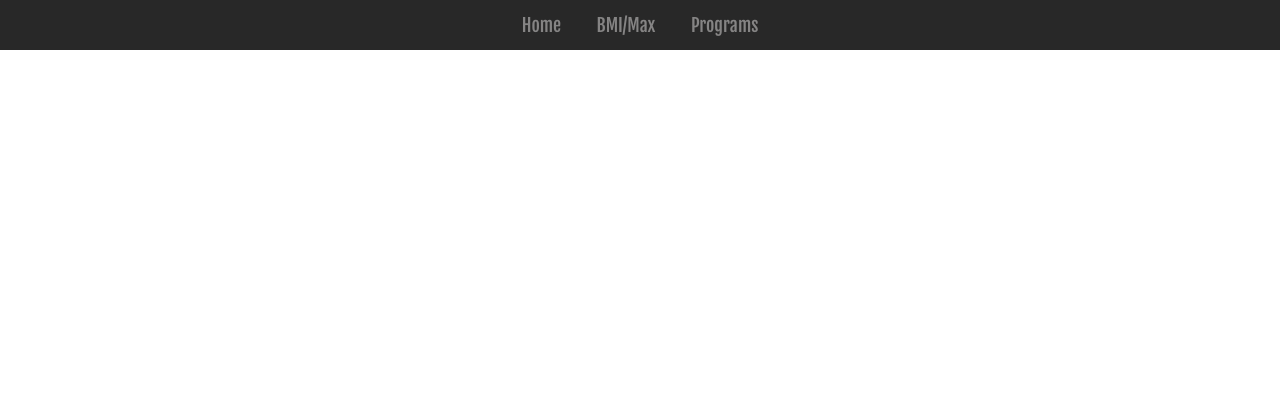
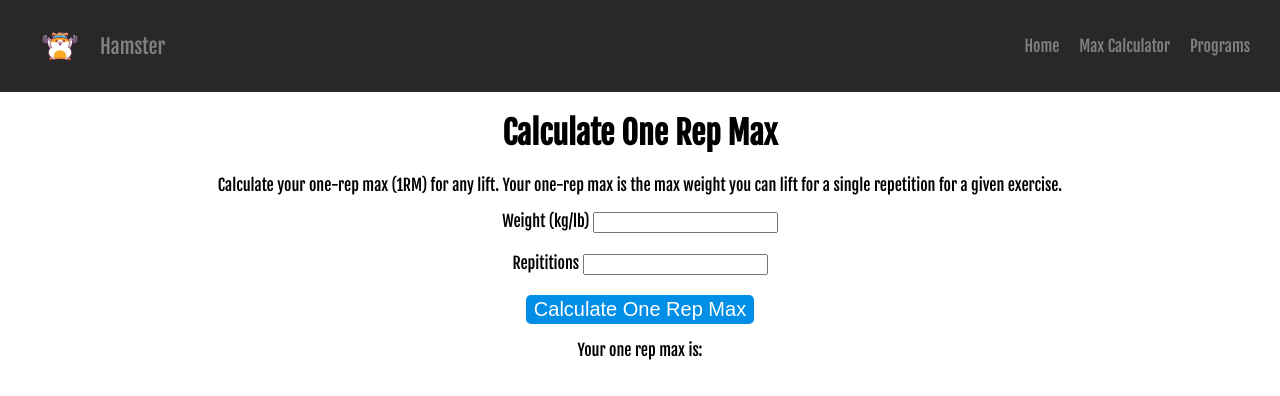
Before and after one commit to kevinnguyenasdf/CPSC349, a plain HTML site: page calculator.html in a window 1280 px wide. Drawn offline with Linux system fonts and the light colour scheme.

Commit message:
made changes to calculator page

```diff
--- /dev/null
+++ b/calculate.js
@@ -0,0 +1,21 @@
+
+function calculateMax() {
+    const weight = parseInt(document.getElementById("weight").value);
+    const rep = parseInt(document.getElementById("rep").value);
+    if(rep == 1){
+        document.getElementById("result").textContent = weight;
+        return result;
+    }
+    if(rep > 30){
+        document.getElementById("result").textContent = "Please enter a rep value 30 or below.";
+        return result;
+    }
+    oneRepMax = weight + ((rep*0.02857)*weight);
+    oneRepMax = oneRepMax.toFixed(2);
+    if(Number.isNaN(weight) || Number.isNaN(rep)){
+        document.getElementById("result").textContent = "Please enter valid numbers."
+        return result;
+    }
+    document.getElementById("result").textContent = oneRepMax;
+    return result;
+  }
--- a/calculator.html
+++ b/calculator.html
@@ -4,19 +4,43 @@
     <meta charset="UTF-8">
     <meta http-equiv="X-UA-Compatible" content="IE=edge">
     <meta name="viewport" content="width=device-width, initial-scale=1.0">
-    <title>Calculate</title>
+    <title>Calculator</title>
+    <link rel="icon" href="Hamster.png">
     <link rel = "stylesheet" href = "styles.css"/>
     <link rel="preconnect" href="https://fonts.googleapis.com">
     <link rel="preconnect" href="https://fonts.gstatic.com" crossorigin>
     <link href="https://fonts.googleapis.com/css2?family=Fjalla+One&display=swap" rel="stylesheet">
 </head>
 <body>
+
     <nav class = "navbar">
-        <div class="navbar_container">
-            <a href="index.html">Home</a>
-            <a href="calculator.html">BMI/Max</a>
-            <a href="program.html">Programs</a>
+        <div class = "logo">
+            <a href="index.html"><img src="Hamster.png" alt="Logo">Hamster</a>
         </div>
+        <div class="toggle"></div>
+        <ul class= "navbar_container">
+            <li><a href="index.html">Home</a></li>
+            <li><a href="calculator.html">Max Calculator</a></li>
+            <li><a href="program.html">Programs</a></li>
+        </ul>
     </nav>
+
+    <div class="calc-box">
+    <h1>Calculate One Rep Max</h1>
+    <p>
+        Calculate your one-rep max (1RM) for any lift. Your one-rep max is the max weight you can lift for a single
+          repetition for a given exercise.
+    </p>
+    <form onsubmit="calculateMax(); return false; unit()">
+        <label for="Weight">Weight (kg/lb)</label>
+        <input type="text" id = "weight"> <br><br>
+        <label for ="Reps">Repititions</label>
+        <input type="text" id = "rep"> <br> <br>
+        <button type="submit" class = "button is-primary is-medium">Calculate One Rep Max</button>
+        <script src = "calculate.js"></script>
+        <p>Your one rep max is: <span id="result"></span></p>
+    </form>
+</div>
+
 </body>
 </html>
--- a/styles.css
+++ b/styles.css
@@ -2,40 +2,66 @@ body{
     margin: 0;
     font-family: Fjalla One, sans-serif;
 }
-.navbar {
-    background-color: #282828;
-    overflow: hidden;
+
+nav{
+  padding: 5px 20px;
+  background-color: #282828;
+  display: flex;
+  align-items: center;
+}
+
+.logo img{
+  width: 80px;
+}
+
+.logo{
+  flex: 1;
+}
+
+.logo a{
+  display: flex;
+  align-items: center;
+  font-size: 20px;
 }
 
 .navbar_container{
-    text-align: center;
+  display:flex;
+  align-items: center;
 }
-  /* Style the links inside the navigation bar */
-.navbar a {
-    display: inline-block;
-    color: #858484;
-    text-align: center;
-    padding: 14px 16px;
-    text-decoration: none;
-    font-size: 18px;
 
-  }
+.navbar li{
+  padding: 15px 10px;
+  font-size: 16px;
+  list-style: none;
+}
 
-  /* Change the color of links on hover */
-.navbar a:hover {
-    background-color: #ddd;
-    color: black;
-  }
+.navbar a{
+  color:grey;
+  text-decoration: none;
+}
 
-  /* Add a color to the active/current link */
-.navbar a.active {
-    background-color: #04AA6D;
-    color: white;
-  }
+.navbar a:hover{
+  color:aliceblue;
+}
 
-.homeImageContainer img{
-    width: 100%;
-    height: auto;
+.toggle{
+  font-size: 30px;
+  display: none;
+}
+
+.home{
+  width: 100%;
+  height: 100vh;
+  background-image: url(barbell.jpg);
+  background-size: cover;
+  background-position: center;
+  position: relative;
+  overflow: hidden;
+  font-size: Larger;
+}
+
+.calc-box{
+  text-align: center;
 }
 
 .centered {
@@ -45,3 +71,26 @@ body{
   transform: translate(-50%, -50%);
   color:white;
 }
+
+.row {
+  display: flex;
+  justify-content:center;
+}
+
+.column {
+
+  padding: 10%;
+}
+
+button{
+  border-radius: 5px;
+}
+button.is-medium {
+  font-size: 1.25rem;
+}
+
+.button.is-primary {
+  background-color: #008ee6;
+  border-color: transparent;
+  color: #fff;
+}
```
Also changed, not shown: index.html (+15 -9 lines), program.html (+22 -6 lines), Hamster.png (added).
